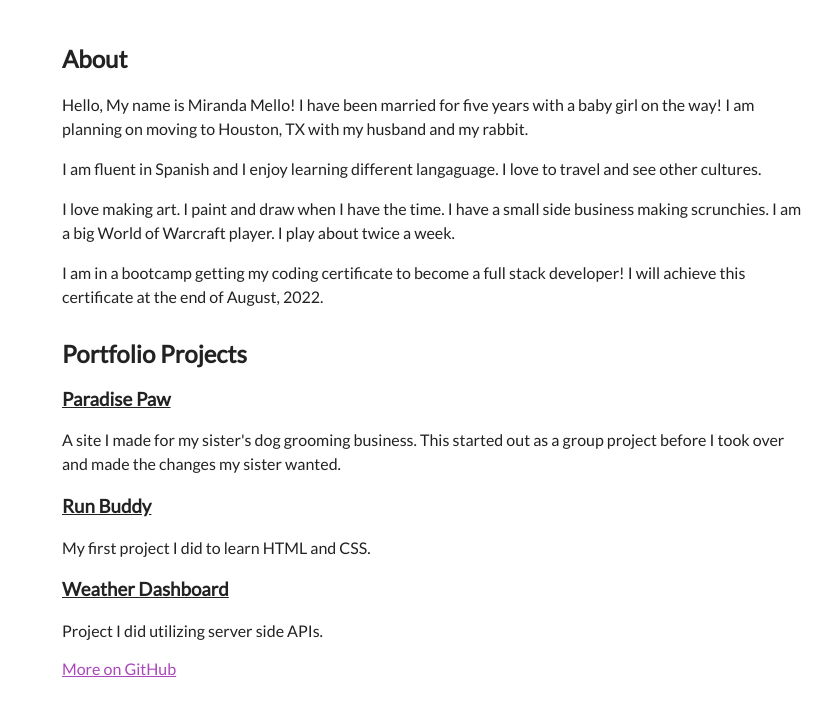
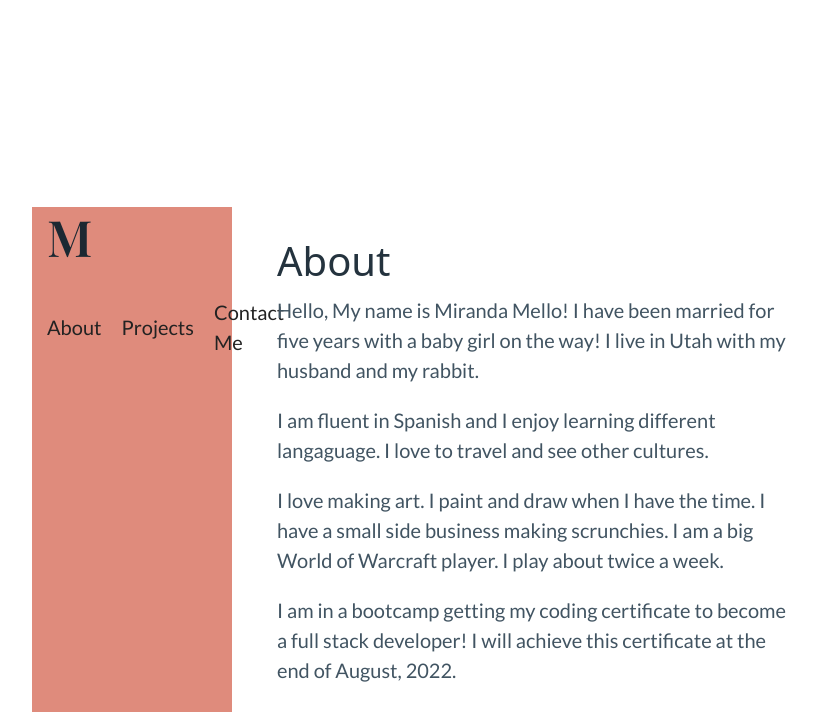
Before and after one commit to MirMello/Portfolio, a website: page index.html in a window 1280 px wide. Shown: the part 654-1366 px from the top of the page, without its empty margins (208-1040 px from the left). Drawn offline with nearby package versions, Linux system fonts and the light colour scheme.

Commit message:
added column and contact info

```diff
--- a/assets/css/style.css
+++ b/assets/css/style.css
@@ -35,7 +35,6 @@ header {
   text-align: center;
 }
 
-
 section {
   margin: 30px;
 }
@@ -68,3 +67,16 @@ a {
 .more-link {
   color: #ab47bc;
 }
+
+.col-sm-3 {
+  position: left;
+  background-color: rgb(223, 139, 124);
+}
+
+ul li {
+  list-style: none;
+}
+
+ul li a {
+  text-decoration: none;
+}
--- a/index.html
+++ b/index.html
@@ -1,19 +1,34 @@
 <!DOCTYPE html>
 <html lang="en">
+
 <head>
     <meta charset="UTF-8" />
     <meta name="viewport" content="width=device-width, initial-scale=1.0" />
     <meta http-equiv="X-UA-Compatible" content="ie=edge" />
     <meta name="description" content="Miranda Mello's portfolio website" />
     <title>Miranda Mello</title>
+    <link rel="stylesheet" href="css/pico.min.css">
+    <link rel="stylesheet" href="https://cdn.jsdelivr.net/npm/bootstrap@4.2.1/dist/css/bootstrap.min.css" integrity="sha384-GJzZqFGwb1QTTN6wy59ffF1BuGJpLSa9DkKMp0DgiMDm4iYMj70gZWKYbI706tWS" crossorigin="anonymous">
     <link rel="stylesheet" href="./assets/css/style.css" />
+    <script defer src="https://use.fontawesome.com/releases/v5.8.1/js/brands.js"
+        integrity="sha384-rUOIFHM3HXni/WG5pzDhA1e2Js5nn4bWudTYujHbbI9ztBIxK54CL4ZNZWwcBQeD"
+        crossorigin="anonymous"></script>
+    <script defer src="https://use.fontawesome.com/releases/v5.8.1/js/fontawesome.js"
+        integrity="sha384-EMmnH+Njn8umuoSMZ3Ae3bC9hDknHKOWL2e9WJD/cN6XLeAN7tr5ZQ0Hx5HDHtkS"
+        crossorigin="anonymous"></script>
+    <script defer src="https://use.fontawesome.com/releases/v5.8.1/js/regular.js"
+        integrity="sha384-Uc9toywOA44owltk1MWl0lQZ+L0mBzJkLQcdif6+JtG9izvok9DLJtCZX57Uq3k2"
+        crossorigin="anonymous"></script>
 </head>
+
 <body>
     <header>
         <img src="./assets/profile pic.png" class="profile-image">
         <h1>Miranda Mello</h1>
         <h2>I really like writing code.</h2>
-      <h2>Here is a link to my <a href="https://docs.google.com/document/d/1j2XmykKTWUxbPy-jq5F9y1KtfXCyGnzJ/edit?usp=sharing&ouid=104409717778071749195&rtpof=true&sd=true">resume</a></h2>
+        <h2>Here is a link to my <a
+                href="https://docs.google.com/document/d/1j2XmykKTWUxbPy-jq5F9y1KtfXCyGnzJ/edit?usp=sharing&ouid=104409717778071749195&rtpof=true&sd=true">resume</a>
+        </h2>
         <section class="social-links">
             <a href="https://www.facebook.com/mandy.allen.1293">
                 <i class="fab fa-facebook" title="Facebook"></i>
@@ -27,35 +42,58 @@
         </section>
     </header>
     <main>
-      <section>
+        <div class="container">
+            <div class="row">
+            <!-- Side bar -->
+            <div class="col-sm-3">
+                <h1 class="M">M</h1>
+                <nav>
+                    <ul>
+                        <li>
+                            <a href="#about">About</a>
+                        </li>
+                        <li>
+                            <a href="#projects">Projects</a>
+                        </li>
+                        <li>
+                            <a href="#contact-me">Contact Me</a>
+                        </li>
+                    </ul>
+                </nav>
+            </div>
+            <!-- Main Content -->
+            <div class="col-lg-9">
+                <section id="about">
                     <h2>About</h2>
                     <p>
                         Hello, My name is Miranda Mello! I have been married for five years with a baby girl on the way!
-            I am planning on moving to Houston, TX with my husband and my rabbit.
+                        I live in Utah with my husband and my rabbit.
                     </p>
                     <p>
-            I am fluent in Spanish and I enjoy learning different langaguage. I love to travel and see other cultures.
+                        I am fluent in Spanish and I enjoy learning different langaguage. I love to travel and see other
+                        cultures.
                     </p>
                     <p>
-            I love making art. I paint and draw when I have the time. I have a small side business making scrunchies.
+                        I love making art. I paint and draw when I have the time. I have a small side business making
+                        scrunchies.
                         I am a big World of Warcraft player. I play about twice a week.
                     </p>
                     <p>
-            I am in a bootcamp getting my coding certificate to become a full stack developer! I will achieve this certificate at the end of August, 2022.
+                        I am in a bootcamp getting my coding certificate to become a full stack developer! I will
+                        achieve this certificate at the end of August, 2022.
                     </p>
                 </section>
-      <section class="projects">
+                <section id="projects" class="projects">
                     <h2>Portfolio Projects</h2>
                     <div>
                         <h3><a href="https://mirmello.github.io/paradise-paw/">Paradise Paw</a></h3>
                         <p>
-            A site I made for my sister's dog grooming business. This started out as a group project before I took over and made the changes my sister wanted.
+                            A site I made for my sister's dog grooming business. This started out as a group project
+                            before I took over and made the changes my sister wanted.
                     </div>
                     <div>
                         <h3>
-            <a href="https://mirmello.github.io/run-buddy/"
-              >Run Buddy</a
-            >
+                            <a href="https://mirmello.github.io/run-buddy/">Run Buddy</a>
                         </h3>
                         <p>
                             My first project I did to learn HTML and CSS.
@@ -63,18 +101,21 @@
                     </div>
                     <div>
                         <h3>
-              <a href="https://mirmello.github.io/weather-dashboard/"
-                >Weather Dashboard</a
-              >
+                            <a href="https://mirmello.github.io/weather-dashboard/">Weather Dashboard</a>
                         </h3>
                         <p>
                             Project I did utilizing server side APIs.
                         </p>
                     </div>
-        <a href="https://github.com/MirMello" class="more-link"
-          >More on GitHub</a
-        >
+                    <a href="https://github.com/MirMello" class="more-link">More on GitHub</a>
                 </section>
+                <section id="contact-me">
+                    <p><strong>Phone:</strong>801-678-2814</p>
+                    <p><strong>Email:</strong><a href="mailto:mirandaleeallen@gmail.com">mirandaleeallen@gmail.com</a></p>
+                </section>
+            </div>
+            </div>
+        </div>
 
     </main>
     <footer class="social-footer social-links">
@@ -90,4 +131,5 @@
     </footer>
     <script src="./assets/js/script.js"></script>
 </body>
+
 </html>
```
Lines whose indentation alone changed are shown as unchanged.
